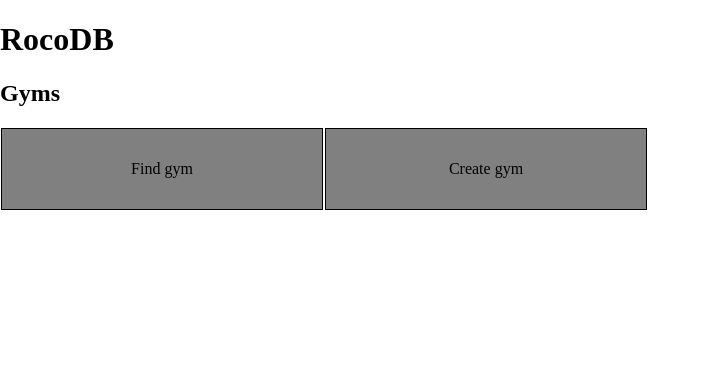
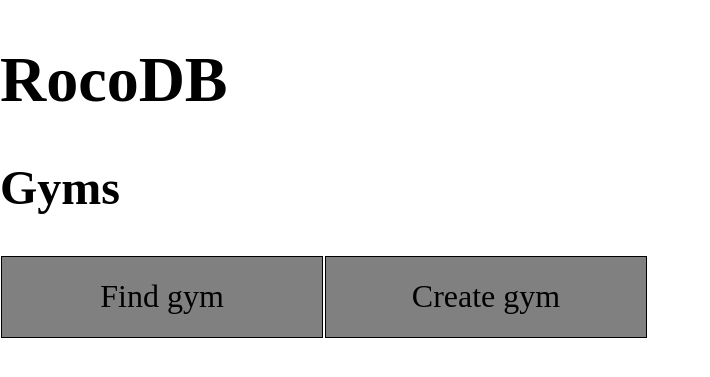
Before and after one commit to arodriguezhidalgo/rocod, a Django app: page /gyms/ in a window 1280 px wide. Shown: the top 377 px of the page, without its empty margins (0-710 px from the left). Run offline with Django 5.2, Linux system fonts and the light colour scheme.

Commit message:
Change font sizes in css

```diff
--- a/rocodb/mainapp/static/main.css
+++ b/rocodb/mainapp/static/main.css
@@ -2,6 +2,12 @@ body {
     margin: 0;
     padding: 0;
 }
+
+h1 {
+    font-size: 4rem;
+}
+
+h2 {font-size: 3rem;}
 
 .gym-options {
     /* This one forces the buttons to have the same width */
@@ -23,6 +29,7 @@ body {
     display: flex;
     align-items: center;
     justify-content: center;
+    font-size: 2rem;
 }
 
 .gym-button:hover {
```
